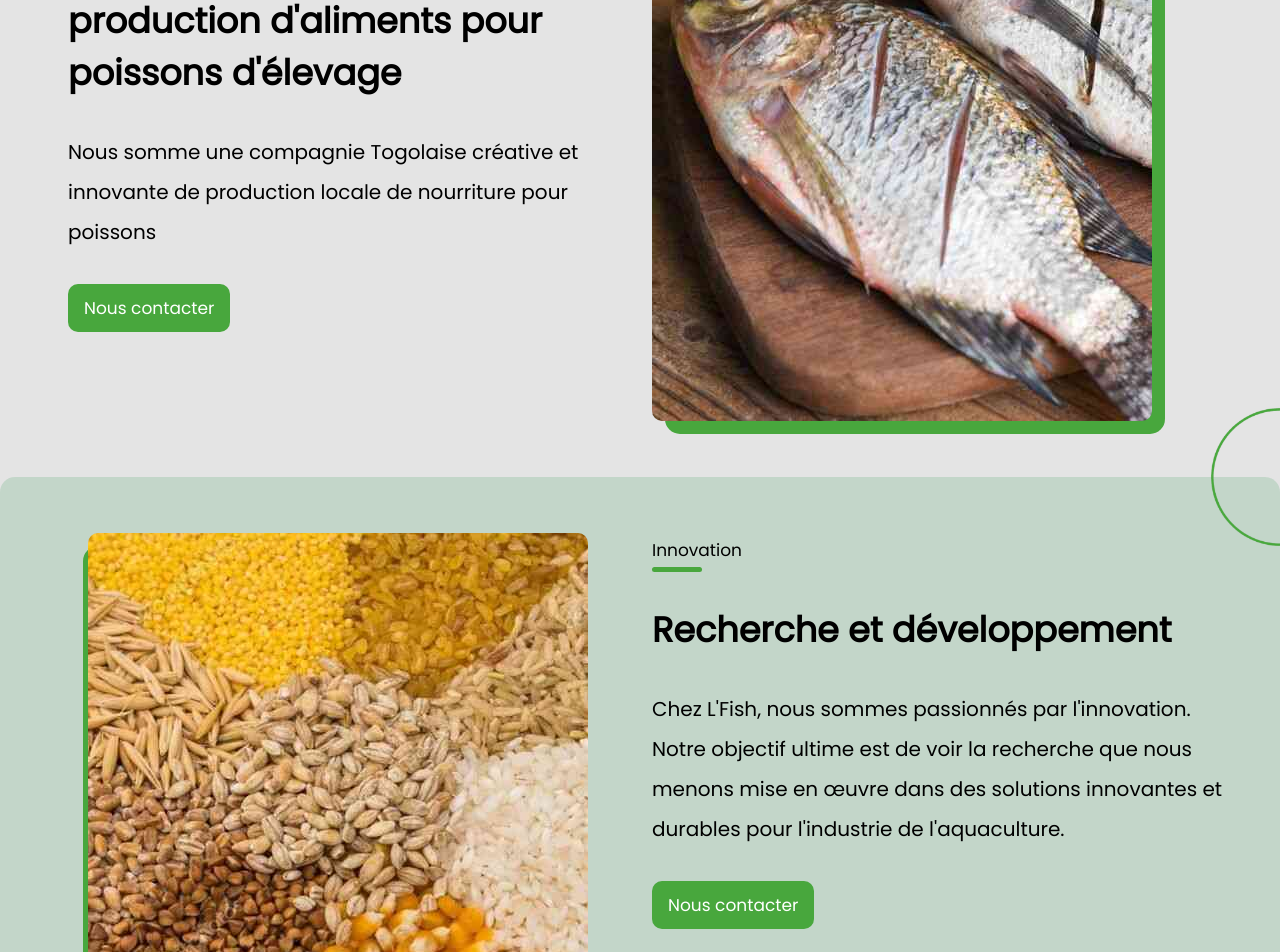
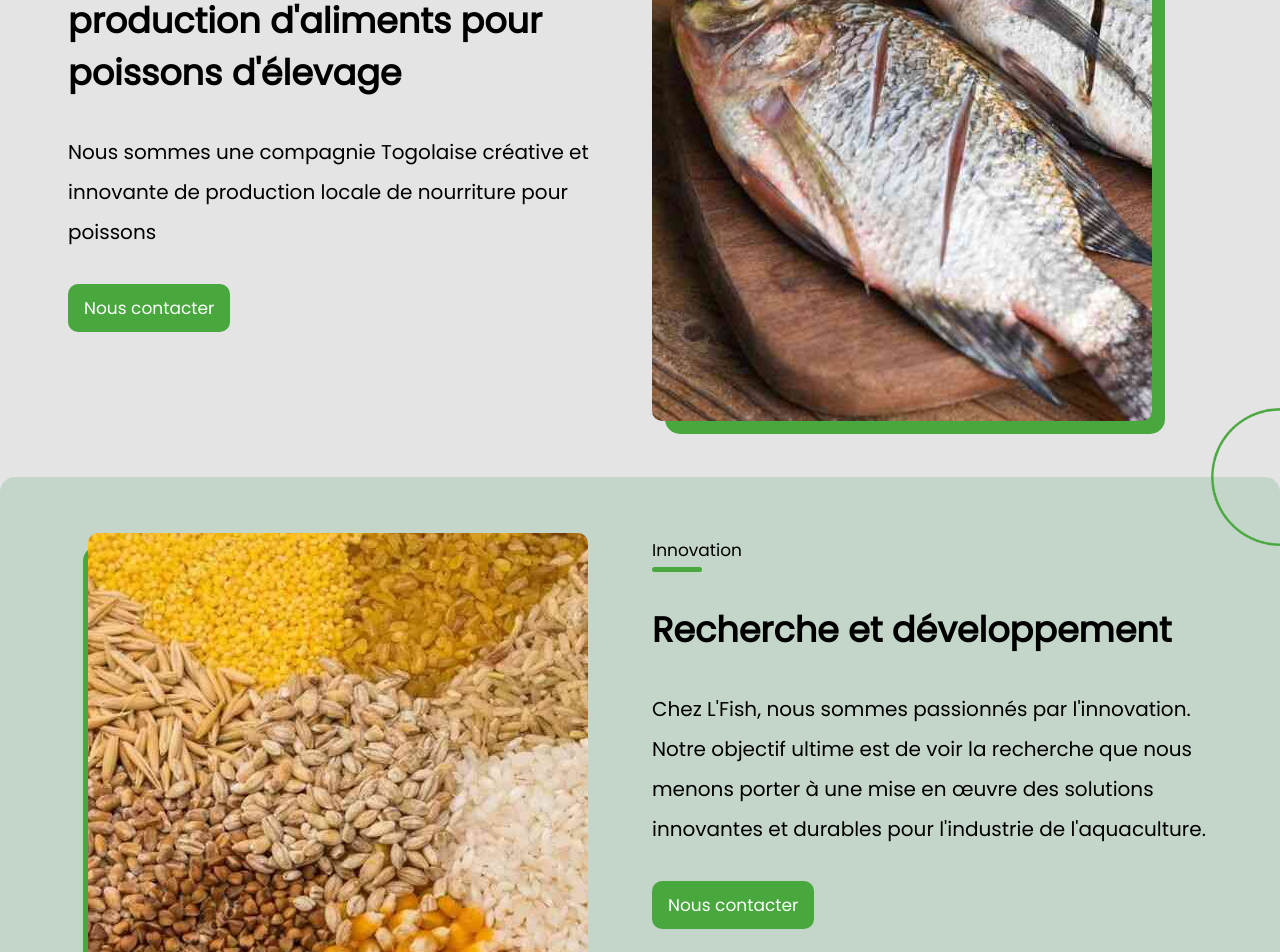
Before and after one commit to SamuelAMZ/lfish, a React (Create React App) app: page / in a window 1280 px wide. Shown: the part 1000-1952 px from the top of the page. Built offline with nearby package versions, Linux system fonts and the light colour scheme.

Commit message:
fix wording

```diff
--- a/src/components/SectionA.jsx
+++ b/src/components/SectionA.jsx
@@ -16,8 +16,8 @@ const SectionA = () => {
           Principal acteur dans la production d'aliments pour poissons d'élevage
         </h2>
         <h3>
-          Nous somme une compagnie Togolaise créative et innovante de production
-          locale de nourriture pour poissons
+          Nous sommes une compagnie Togolaise créative et innovante de
+          production locale de nourriture pour poissons
         </h3>
         <div>
           <button>Nous contacter</button>
--- a/src/components/SectionB.jsx
+++ b/src/components/SectionB.jsx
@@ -31,8 +31,8 @@ const SectionB = () => {
           <h2>Recherche et développement</h2>
           <h3>
             Chez L'Fish, nous sommes passionnés par l'innovation. Notre objectif
-            ultime est de voir la recherche que nous menons mise en œuvre dans
-            des solutions innovantes et durables pour l'industrie de
+            ultime est de voir la recherche que nous menons porter à une mise en
+            œuvre des solutions innovantes et durables pour l'industrie de
             l'aquaculture.
           </h3>
           <div>
```
Also changed, not shown: 8 other files (tests, documents, lock files or other folders).
